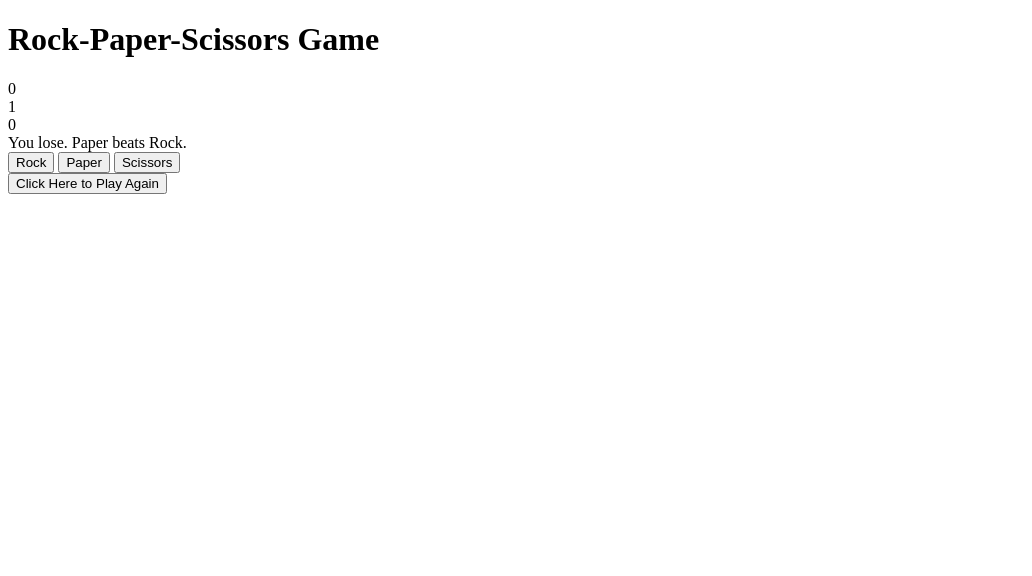
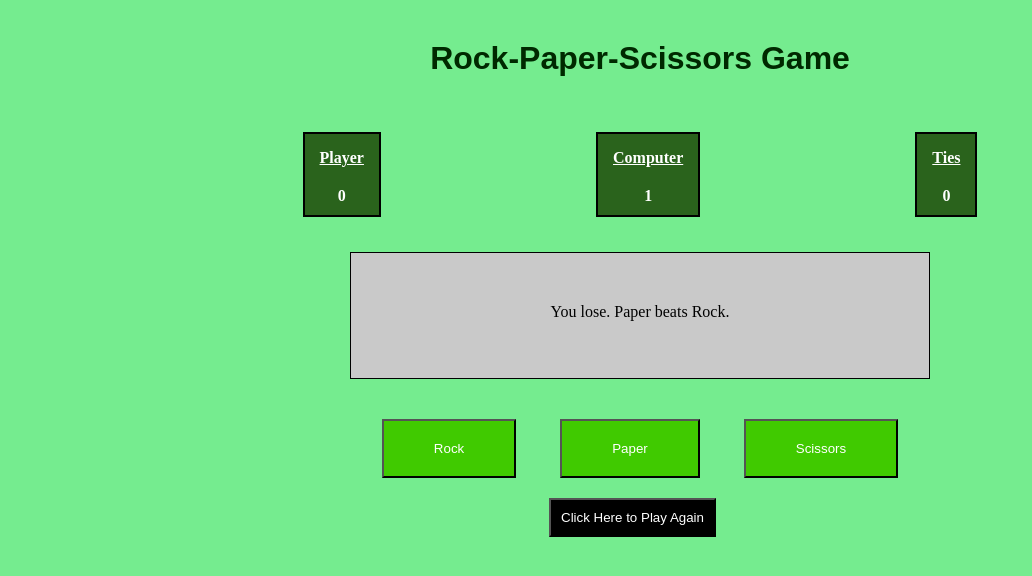
Before and after one commit to amherro/Rock-Paper-Scissors-Game, a plain HTML site: page index.html in a window 1280 px wide. Both pictures are taken after a click on the button "Rock". Shown: the whole page, without its empty margins (0-1032 px from the left). Drawn offline with Linux system fonts and the light colour scheme.

Commit message:
Fixing computerPlay() and adding CSS to site.

```diff
--- a/app.js
+++ b/app.js
@@ -1,5 +1,4 @@
 let userSelection = '';
-let computerSelection = '';
 let result = document.querySelector('.result');
 let scoreboard = document.querySelector('.scoreboard')
 let playerScore = document.querySelector('.playerScore')
@@ -7,24 +6,12 @@ let cpuScore = document.querySelector('.cpuScore')
 let tiedScore = document.querySelector('.tiedScore')
 let reset = document.querySelector('.resetBtn')
 
-const btns = document.querySelectorAll('.choice')
-btns.forEach((btn) => {
-    btn.addEventListener('click', () => {
-        //Player picks Rock/Paper/Scissors
-        let userChoice = document.querySelector('button')
-        userSelection = userChoice.textContent;
-        //Plays the game with button click
-        fullGame(computerSelection, userSelection);
-        playFullGame();
-    })
-})
-
 //Rock, Paper, Scissor Choices
 const choices = ['Rock', 'Paper', 'Scissors']
 
 //Rounds of the game
 let rounds = 1;
-
+//Starting scoreboard
 let userScore = 0;
 let computerScore = 0;
 let tiedMatches = 0;
@@ -32,17 +19,27 @@ let tiedMatches = 0;
 
 //Computer picks Rock/Paper/Scissors
 function computerPlay() {
-    const compChoice = Math.floor(Math.random() * [choices.length]);
-    return choices[compChoice];
-}
+    return choices[Math.floor(Math.random() * [choices.length])];
+};
 
-//Player picks Rock/Paper/Scissors
+
+
+
+const btns = document.querySelectorAll('.choice')
+btns.forEach((btn) => {
+    btn.addEventListener('click', () => {
+        //Player picks Rock/Paper/Scissors
+        userSelection = btn.textContent;
+        //Plays the game with button click
+        fullGame(userSelection);
+        playFullGame();
+    })
+})
 
 
 //Function for full 7 round game
-function fullGame(computerSelection, userSelection) {
-    computerSelection = computerPlay();
-    userSelection = userSelection;
+function fullGame(userSelection) {
+    let computerSelection = computerPlay();
     if (computerSelection === userSelection) {
         let tieGame = document.createElement('div');
         tieGame.textContent = 'It\'s a tie!';
@@ -74,7 +71,7 @@ function playFullGame() {
     for (i = 0; i < 6; i++) {
         fullGame();
     }
-    if (userScore === 4 || computerScore === 4 || tiedMatches === 4) {
+    if (userScore == 4 || computerScore == 4 || tiedMatches == 4) {
         return endGameMessage();
     }
 }
@@ -83,14 +80,17 @@ playFullGame();
 let endGameMessage = function () {
     if (userScore > computerScore && userScore > tiedMatches && userScore === 4) {
         let winMessage = document.createElement('div');
+        winMessage.classList.add('winMessage')
         winMessage.textContent = 'Congratulations! You have won the match!';
         result.appendChild(winMessage);
     } else if (computerScore > userScore && computerScore > tiedMatches  && computerScore === 4) {
         let loseMessage = document.createElement('div');
+       loseMessage.classList.add('loseMessage')
         loseMessage.textContent = 'The computer has won the match. Better luck next time.';
         result.appendChild(loseMessage);
     } else if ((computerScore === userScore && computerScore != 0 && userScore != 0)|| tiedMatches > userScore || tiedMatches > computerScore) {
         let tieMessage = document.createElement('div');
+        tieMessage.classList.add('tieMessage')
         tieMessage.textContent = 'You have tied with the computer.';
         result.appendChild(tieMessage);
     }
@@ -100,6 +100,7 @@ function resetGame() {
     cpuScore.textContent = computerScore = 0;
     tiedScore.textContent = tiedMatches = 0;
     result.textContent = '';
+    computerPlay();
 }
 let resetButton = reset.addEventListener('click', () => {
     resetGame();
--- a/index.html
+++ b/index.html
@@ -5,6 +5,7 @@
     <meta http-equiv="X-UA-Compatible" content="IE=edge">
     <meta name="viewport" content="width=device-width, initial-scale=1.0">
     <title>Rock-Paper-Scissors</title>
+    <link rel="stylesheet" href="style.css">
 </head>
 <body>
     <header>
@@ -12,9 +13,18 @@
     </header>
     <main>
         <div class="scoreboard">
-            <div class="playerScore">0</div>
-            <div class="cpuScore">0</div>
-            <div class="tiedScore">0</div>
+            <div class="playerSection">
+                <div class="playerTitle">Player</div>
+                <div class="playerScore">0</div>
+            </div>
+            <div class="computerSection">
+                <div class="computerTitle">Computer</div>
+                <div class="cpuScore">0</div>
+            </div>
+            <div class="tiedSection">
+                <div class="tiedTitle">Ties</div>
+                <div class="tiedScore">0</div>
+            </div>
         </div>
 
         <div class="result">
--- /dev/null
+++ b/style.css
@@ -0,0 +1,131 @@
+* {
+    margin: 0px;
+    background-color: rgb(117, 236, 143);
+}
+.title {
+    text-align: center;
+    margin: 40px;
+    color: rgb(0, 41, 0);
+    font-family: Chalkduster, Cooper, sans-serif;
+}
+.scoreboard {
+    display: flex;
+    justify-content: space-around;
+    padding: 15px;
+    margin-right: 180px;
+    margin-left: 180px;
+    margin-bottom: 20px;
+    color: rgb(255, 255, 255);
+
+}
+.playerSection {
+    text-align: center;
+    background-color: rgb(42, 99, 28);
+    box-shadow: rgb(0, 0, 0);
+    border: 2.5px black solid;
+    padding: 10px;
+}
+.computerSection {
+    text-align: center;
+    background-color: rgb(42, 99, 28);
+    border: 2.5px black solid;
+    padding: 10px;
+}
+.tiedSection {
+    text-align: center;
+    background-color: rgb(42, 99, 28);
+    border: 2.5px black solid;
+    padding: 10px;
+}
+.playerTitle {
+    text-decoration: underline;
+    font-weight: bold;
+    background-color: rgb(42, 99, 28);
+    padding: 5px;
+}
+.computerTitle {
+    text-decoration: underline;
+    font-weight: bold;
+    background-color: rgb(42, 99, 28);
+    padding: 5px;
+}
+.tiedTitle {
+    text-decoration: underline;
+    font-weight: bold;
+    background-color: rgb(42, 99, 28);
+    padding: 5px;
+}
+.playerScore {
+    margin-top: 15px;
+    font-weight: bold;
+    background-color: rgb(42, 99, 28);
+}
+.cpuScore {
+    margin-top: 15px;
+    font-weight: bold;
+    background-color: rgb(42, 99, 28);
+}
+
+.tiedScore {
+    margin-top: 15px;
+    font-weight: bold;
+    background-color: rgb(42, 99, 28);
+}
+.result {
+    text-align: center;
+    padding: 50px;
+    margin-left: 350px;
+    margin-right: 350px;
+    margin-bottom: 20px;
+    min-height: 25px;
+    border: solid 1px black;
+    background-color: #c9c9c9;
+}
+.winMessage {
+    background-color: #c9c9c9;
+}
+.loseMessage {
+    background-color: #c9c9c9;
+}
+.tieMessage {
+    background-color: #c9c9c9;
+}
+.choiceBtns {
+    padding: 0px;
+    text-align: center;
+    margin: 0px 275px;
+
+}
+.choice {
+    padding: 20px 50px;
+    margin: 20px;
+    background-color: rgb(64, 202, 0);
+    color: rgb(255, 255, 255);
+
+}
+.choice:hover {
+    color: rgb(0, 0, 0);
+    background-color: rgb(149, 255, 100);
+    font-weight: bold;
+}
+.choice:active {
+    background-color: rgb(42, 99, 28);
+    color: rgb(255, 255, 255);
+}
+.reset {
+    text-align: center;
+}
+.resetBtn {
+    text-align: center;
+    padding: 10px;
+    margin-right: 15px;
+    color: white;
+    background-color: rgb(0, 0, 0);
+}.resetBtn:hover {
+    background-color: rgb(64, 202, 0);
+    font-weight: bold;
+}
+.resetBtn:active {
+    background-color: rgb(42, 99, 28);
+    color: rgb(255, 255, 255);
+}
```
